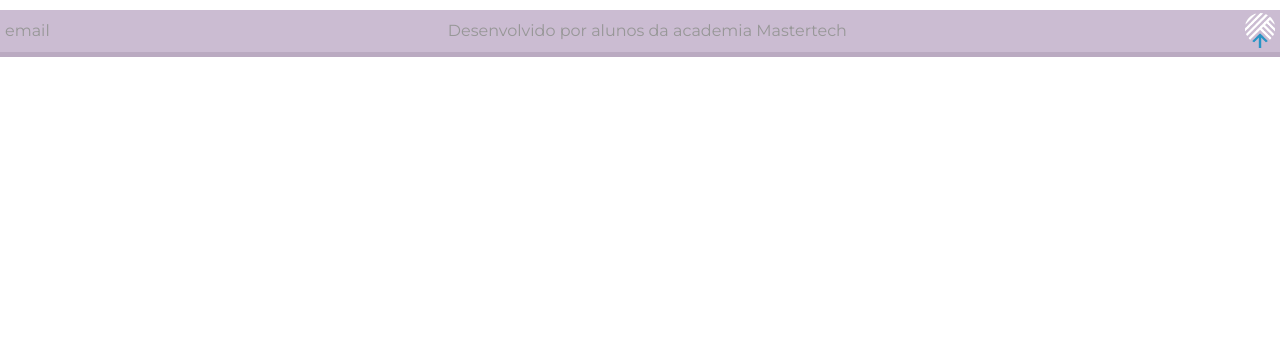
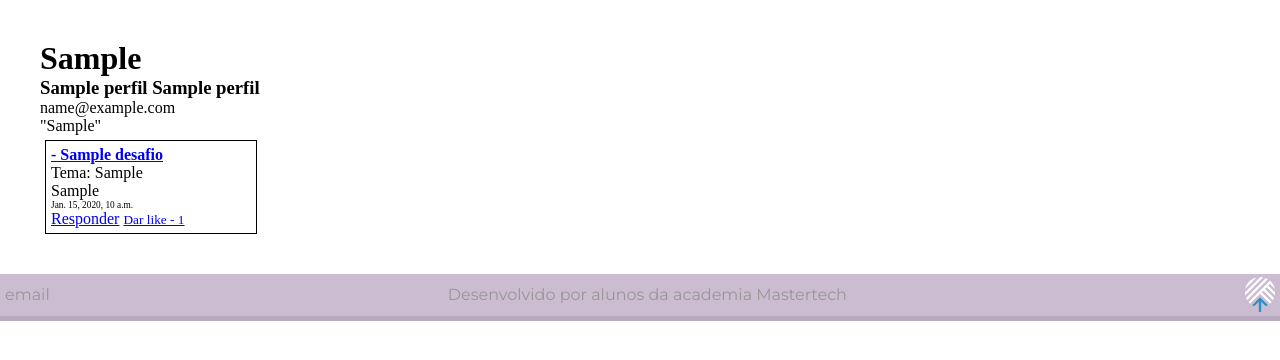
Before and after one commit to mariaFernanda2001/AjudandoMaria, a Django app: a page that uses website/templates/usuario.html in a window 1280 px wide. Shown: the part 60-420 px from the top of the page. Run offline with Django 3.2, Linux system fonts and the light colour scheme; tables that the repository leaves empty hold one stand-in row (values such as "Sample post").

Commit message:
Likes e página do usuário entregues

```diff
--- a/config/urls.py
+++ b/config/urls.py
@@ -30,6 +30,6 @@ urlpatterns = [
     path('delete/<str:id>/<str:id_desafio>/', views.delete_desafio),
     path('desafio/<str:id>', views.desafio),
     path('<str:user>', views.usuario),
-    path('like/<str:id>/<str:id_desafio>/d', views.like_desafio),
-    path('like/<str:id>/<str:id_desafio>/r', views.like_resposta)
+    path('like/d/<str:id>/<str:id_desafio>', views.like_desafio),
+    path('like/r/<str:id>/<str:id_desafio>', views.like_resposta)
 ] + static(settings.MEDIA_URL, document_root= settings.MEDIA_ROOT)
--- a/website/models.py
+++ b/website/models.py
@@ -18,6 +18,7 @@ class Perfil(models.Model):
 class Like(models.Model):
 
     perfil = models.ForeignKey(Perfil, on_delete=models.CASCADE)
+    correspondente = models.CharField(max_length=20, null=False)
 
 class Desafio(models.Model):
 
@@ -26,8 +27,7 @@ class Desafio(models.Model):
     titulo = models.CharField(max_length=30, null=False)
     tema = models.CharField(max_length=15, null=False)
     valor = models.TextField(max_length=240, null=False)
-    likes = models.ForeignKey(Like, on_delete=models.CASCADE, null=True)
-    total = models.PositiveIntegerField(default=0)
+    likes = models.PositiveIntegerField(default=0)
     ativo = models.BooleanField(default=True)
     criacao = models.DateTimeField(auto_now_add=True)
 
@@ -36,8 +36,7 @@ class Resposta(models.Model):
     id = models.UUIDField(primary_key=True, default=uuid.uuid4, editable=False)
     autor = models.ForeignKey(Perfil, on_delete=models.CASCADE, null=False)
     valor = models.TextField(max_length=240, null=False)
-    likes = models.ForeignKey(Like, on_delete=models.CASCADE, null=True)
-    total = models.PositiveIntegerField(default=0)
+    likes = models.PositiveIntegerField(default=0)
     desafio = models.ForeignKey(Desafio, on_delete=models.CASCADE)
     ativo = models.BooleanField(default=True)
     criacao = models.DateTimeField(auto_now_add=True)
--- a/website/templates/desafio.html
+++ b/website/templates/desafio.html
@@ -7,13 +7,12 @@
     <p>{{ desafio.valor }}</p>
     <p>Autor: <a href="/{{ desafio.autor.user }}" target="_blank" rel="noopener noreferrer">{{ desafio.autor.user }}</a></p>
     <p>{{ desafio.criacao }}</p>
-    <a href="/like/{{ desafio.id }}/{{ desafio.titulo }}/d" style="font-size: 10pt;">likes - {{ desafio.likes.perfil.user }} e mais {{desafio.total}} pessoas..</a>
     <div style="display: flex; justify-content: center;">
         {% for resposta in respostas %}
             <div style="border: solid 1px black; margin: 10px; padding: 15px; width:100%;">
                 <p>Resposta: {{ resposta.valor }}</p>
                 <p>Autor: <a href="/{{ resposta.autor.user }}" target="_blank" rel="noopener noreferrer">{{ resposta.autor.user }}</a></p>
-                <a href="/like/{{ resposta.id }}/{{ desafio.titulo }}/r" style="font-size: 10pt;">likes - {{ resposta.likes.perfil.user }} e mais {{ resposta.total }} pessoas..</a>
+                <a href="/like/r/{{ resposta.id }}" style="font-size: 10pt;">likes - {{ resposta.likes.perfil.user }} e mais {{ resposta.total }} pessoas..</a>
                 <p style="font-size:7pt;">{{ resposta.desafio.criacao }}</p>
             </div>
         {% endfor %}
--- a/website/templates/home.html
+++ b/website/templates/home.html
@@ -22,6 +22,7 @@
                 <p>Tema: {{ desafio.tema }}</p>
                 <p>{{ desafio.valor }}</p>
                 <p style="font-size:7pt;">{{ desafio.criacao }}</p>
+                <p>likes - {{ desafio.likes }}</p>
                 <a href="/delete/{{ perfil.id }}/{{ desafio.id }}">Excluir</a>
             </div>
         {% endfor %}
@@ -53,6 +54,7 @@
                 <p>{{ desafio.valor }}</p>
                 <p style="font-size:7pt;">{{ desafio.criacao }}</p>
                 <a href="responder/{{ perfil.id }}/{{ desafio.id }}">Responder</a>
+                <a href="/like/d/{{ perfil.id }}/{{ desafio.id }}" style="font-size: 10pt;">Dar like - {{ desafio.likes }}</a>
             </div>
         {% endfor %}
     </div>
--- a/website/templates/usuario.html
+++ b/website/templates/usuario.html
@@ -1,6 +1,25 @@
 {% extends "base.html" %}
 {% load staticfiles %}
 {% block content %}
+    <div style="margin: 40px;">
+        <h1>{{ perfil.user }}</h1>
+        <h3>{{ perfil.nome}} {{perfil.sobrenome}}</h3>
+        <p>{{ perfil.email }}</p>
+        <p>"{{ perfil.mensagem }}"</p>
 
+        {% for desafio in desafios %}
+            <div style="border: solid 1px black; margin: 5px; width: 200px; padding: 5px;">
+
+                <a href="/desafio/{{ desafio.id }}" target="_blank" rel="noopener noreferrer">
+                    <h4>- {{ desafio.titulo }}</h4>
+                </a>
+                <p>Tema: {{ desafio.tema }}</p>
+                <p>{{ desafio.valor }}</p>
+                <p style="font-size:7pt;">{{ desafio.criacao }}</p>
+                <a href="responder/{{ perfil.id }}/{{ desafio.id }}">Responder</a>
+                <a href="/like/d/{{ perfil.id }}/{{ desafio.id }}" style="font-size: 10pt;">Dar like - {{ desafio.likes }}</a>
+            </div>
+        {% endfor %}
+    </div>
 
 {% endblock %}
--- a/website/views.py
+++ b/website/views.py
@@ -162,22 +162,19 @@ def usuario(request, user):
 
     return render(request, 'error.html', {'msg':'Oops.. Rota inválida'})
 
-def like_desafio(request, id, titulo, user):
-    desafio = Desafio.objects.filter(id=id, titulo=titulo, ativo=True).first()
-    filtro = Desafio.objects.filter(id=id, titulo=titulo, likes__perfil__id=user, ativo=True).first()
+def like_desafio(request, id, id_desafio):
+
+    filtro = Like.objects.filter(correspondente=id_desafio, perfil__id=id).first()
 
     if filtro is None:
-        perfil = Perfil.objects.filter(id=user).first()
-        like = Like(perfil=perfil)
+        perfil = Perfil.objects.filter(id=id).first()
+        like = Like(correspondente=id_desafio, perfil=perfil)
         like.save()
-        desafio.likes = like
-        desafio.total += 1
+        desafio = Desafio.objects.filter(id=id_desafio).first()
+        desafio.likes += 1
         desafio.save()
 
-
-        return redirect('/desafio/{}'.format(id))
-
-    return render(request, 'error.html', {'msg':'Oops.. Essa ação é inválida :('})
+    return redirect('/home/{}'.format(id))
 
 def like_resposta(request, id, titulo, user):
     resposta = Resposta.objects.filter(id=id, ativo=True).first()
```
Also changed, not shown: website/migrations/0001_initial.py, website/migrations/0002_auto_20191003_2254.py (deleted), website/migrations/0002_auto_20191004_0212.py (added).
